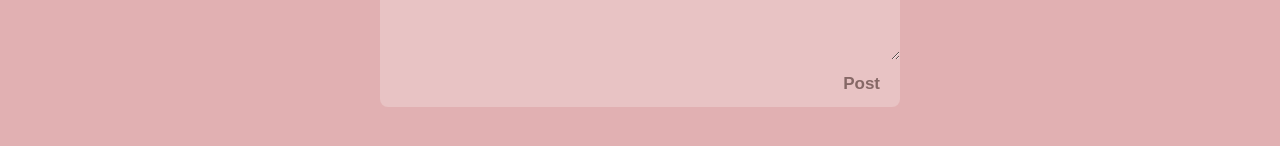
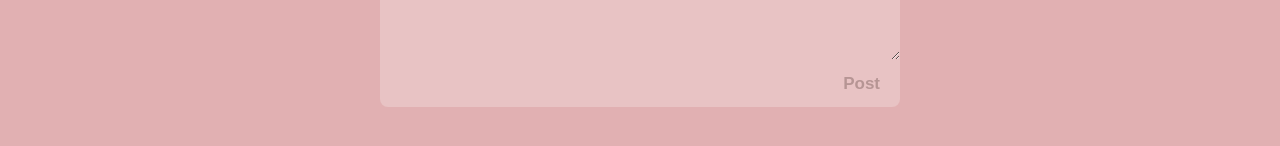
Before and after one commit to MariaEchkenko/1526817-what-to-watch-9, a React (Create React App) app in the folder project/: page /films/1/review in a window 1280 px wide. Shown: the part 546-692 px from the top of the page. Built offline with nearby package versions, Linux system fonts and the light colour scheme.

Commit message:
Добавляет блокировку кнопки в форме

```diff
--- a/project/src/components/add-review-form/add-review-form.tsx
+++ b/project/src/components/add-review-form/add-review-form.tsx
@@ -1,13 +1,13 @@
 import {useState} from 'react';
 import RatingItem from '../rating-item/rating-item';
-
-//const RATING_ITEMS = [10, 9, 8, 7, 6, 5, 4, 3, 2, 1];
 
 function AddReviewForm(): JSX.Element {
   const [rating, setRating] = useState(0);
   const [review, setReview] = useState('');
 
   const handleInputChange = (item: number): void => setRating(item);
+
+  const isDisabled = (review.length < 50 || review.length > 400) || rating === 0;
 
   return (
     <form action="#" className="add-review__form">
@@ -22,7 +22,6 @@ function AddReviewForm(): JSX.Element {
           )).reverse()}
         </div>
       </div>
-      <h1 className="visually-hidden">{rating}</h1> {/*Добавила пока,чтобы не крашилась сборка*/}
 
       <div className="add-review__text">
         <textarea
@@ -35,7 +34,7 @@ function AddReviewForm(): JSX.Element {
         >
         </textarea>
         <div className="add-review__submit">
-          <button className="add-review__btn" type="submit">Post</button>
+          <button className="add-review__btn" type="submit" disabled={isDisabled}>Post</button>
         </div>
 
       </div>
```
